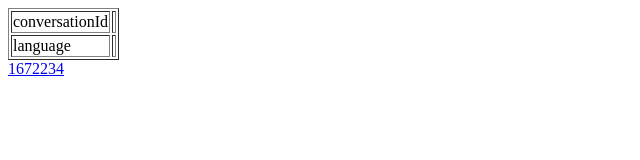
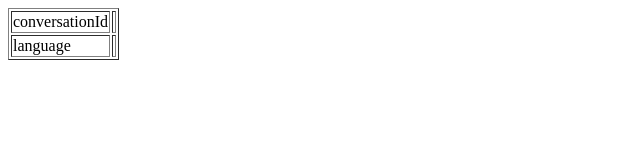
Before and after one commit to srhodus/fb9f42b8-7d7e-11ee-9856-f73448ac75c8, a plain HTML site: page index.html in a window 1280 px wide. Shown: the full height of the page, 0-640 px from the left. Drawn offline with Linux system fonts and the light colour scheme.

Commit message:
Update index.html

```diff
--- a/index.html
+++ b/index.html
@@ -15,7 +15,6 @@
                 <td>language</td><td id="lang"></td>
             </tr>
         </table>
-        <a href="https://na.myconnectwise.net/v4_6_release/services/system_io/Service/fv_sr100_request.rails?service_recid=1672234&companyName=edgecomm">1672234</a>
     </body>
 </html>
 <script>
@@ -25,5 +24,4 @@
     const lang = urlParams.get('language');
     document.getElementById("cid").innerHTML = cid;
     document.getElementById("lang").innerHTML = lang;
-    // window.open("https://na.myconnectwise.net/v4_6_release/services/system_io/Service/fv_sr100_request.rails?service_recid=1672234&companyName=edgecomm");
 </script>
```
